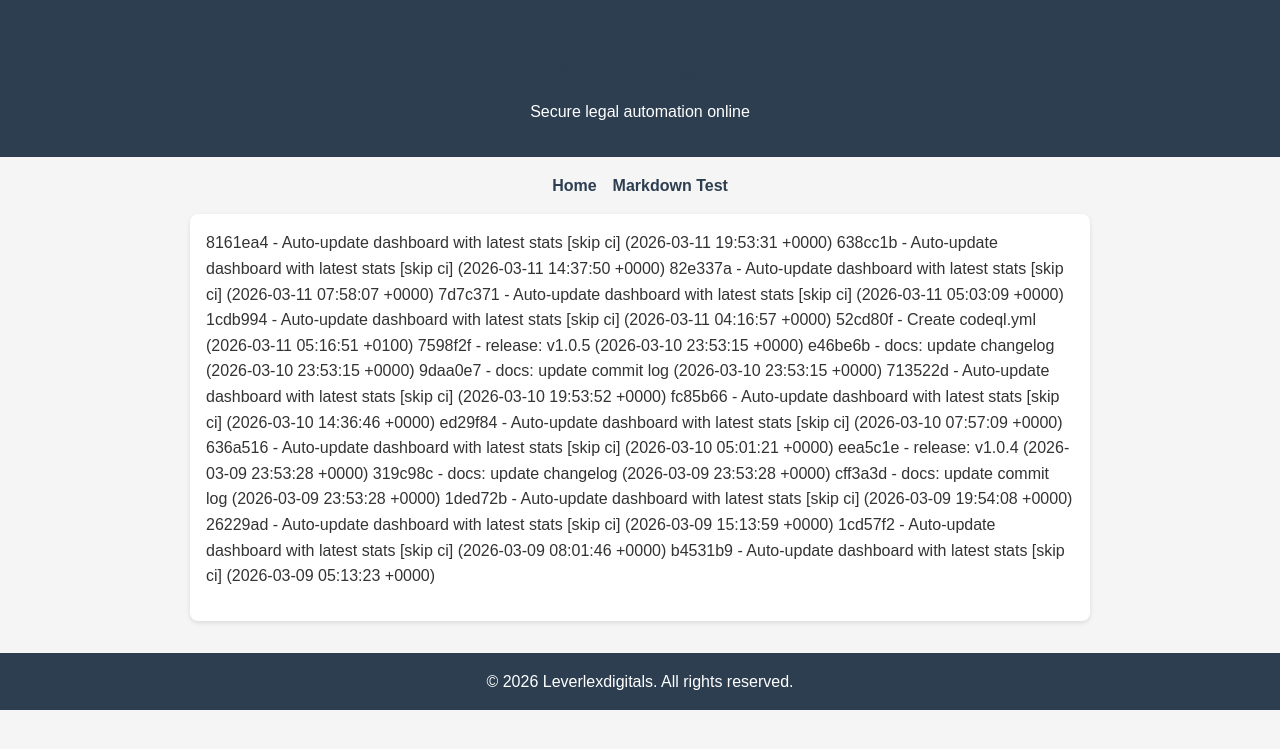
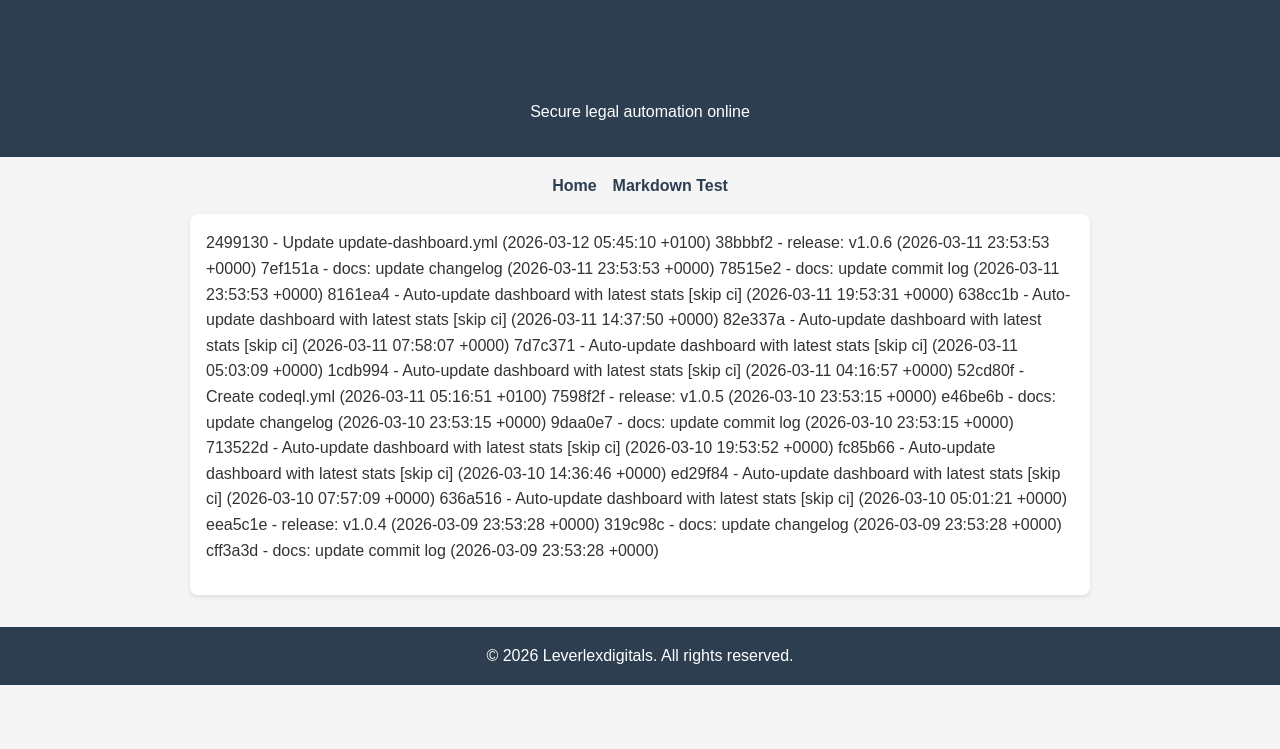
Before and after one commit to LEVERLEX/leverlex.github.io, a Jekyll site: the page built from COMMITS.md, in a window 1280 px wide. Shown: the top 749 px of the page. Built offline with Jekyll 4.4.1, drawn with Linux system fonts in a browser that asks for light colours; our own code applies the rules of GitHub Pages for plain Markdown files.

Commit message:
docs: update commit log

```diff
--- a/COMMITS.md
+++ b/COMMITS.md
@@ -1,3 +1,7 @@
+2499130 - Update update-dashboard.yml (2026-03-12 05:45:10 +0100)
+38bbbf2 - release: v1.0.6 (2026-03-11 23:53:53 +0000)
+7ef151a - docs: update changelog (2026-03-11 23:53:53 +0000)
+78515e2 - docs: update commit log (2026-03-11 23:53:53 +0000)
 8161ea4 - Auto-update dashboard with latest stats [skip ci] (2026-03-11 19:53:31 +0000)
 638cc1b - Auto-update dashboard with latest stats [skip ci] (2026-03-11 14:37:50 +0000)
 82e337a - Auto-update dashboard with latest stats [skip ci] (2026-03-11 07:58:07 +0000)
@@ -14,7 +18,3 @@ ed29f84 - Auto-update dashboard with latest stats [skip ci] (2026-03-10 07:57:09
 eea5c1e - release: v1.0.4 (2026-03-09 23:53:28 +0000)
 319c98c - docs: update changelog (2026-03-09 23:53:28 +0000)
 cff3a3d - docs: update commit log (2026-03-09 23:53:28 +0000)
-1ded72b - Auto-update dashboard with latest stats [skip ci] (2026-03-09 19:54:08 +0000)
-26229ad - Auto-update dashboard with latest stats [skip ci] (2026-03-09 15:13:59 +0000)
-1cd57f2 - Auto-update dashboard with latest stats [skip ci] (2026-03-09 08:01:46 +0000)
-b4531b9 - Auto-update dashboard with latest stats [skip ci] (2026-03-09 05:13:23 +0000)
```
